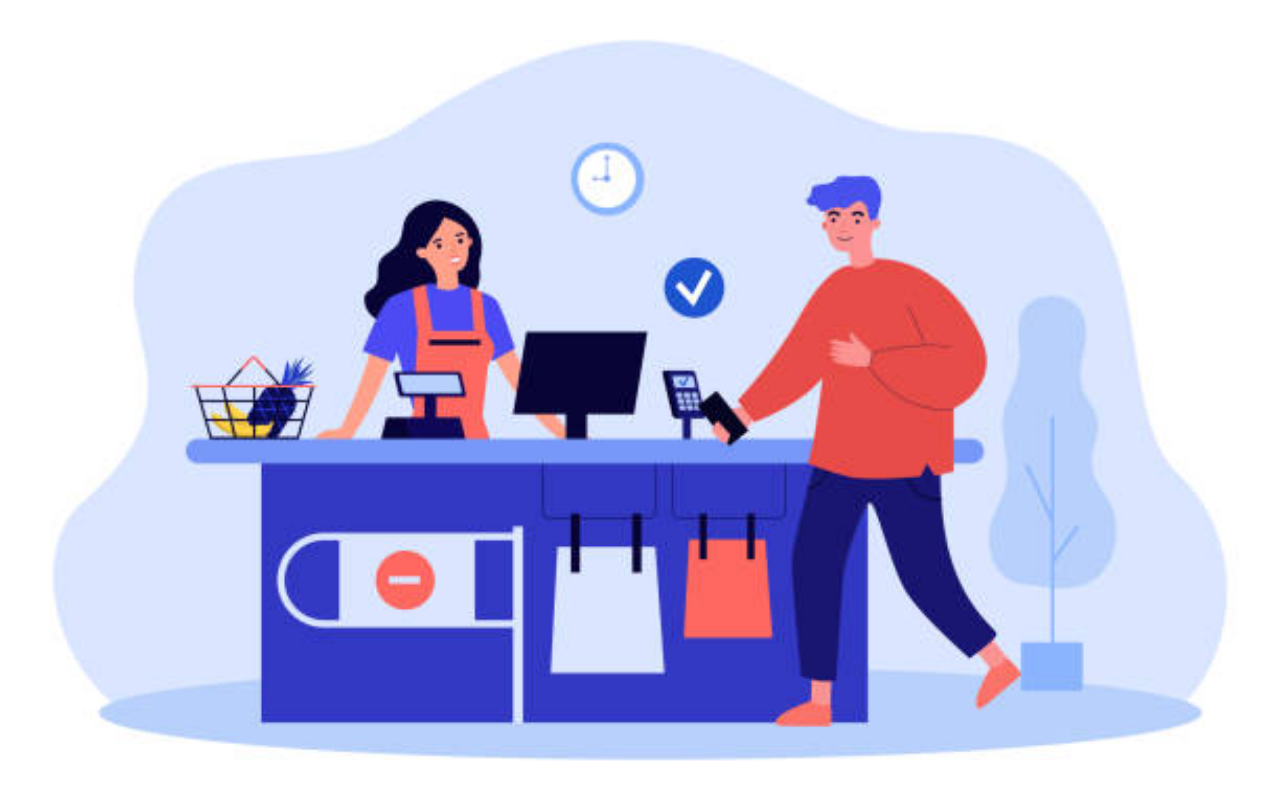
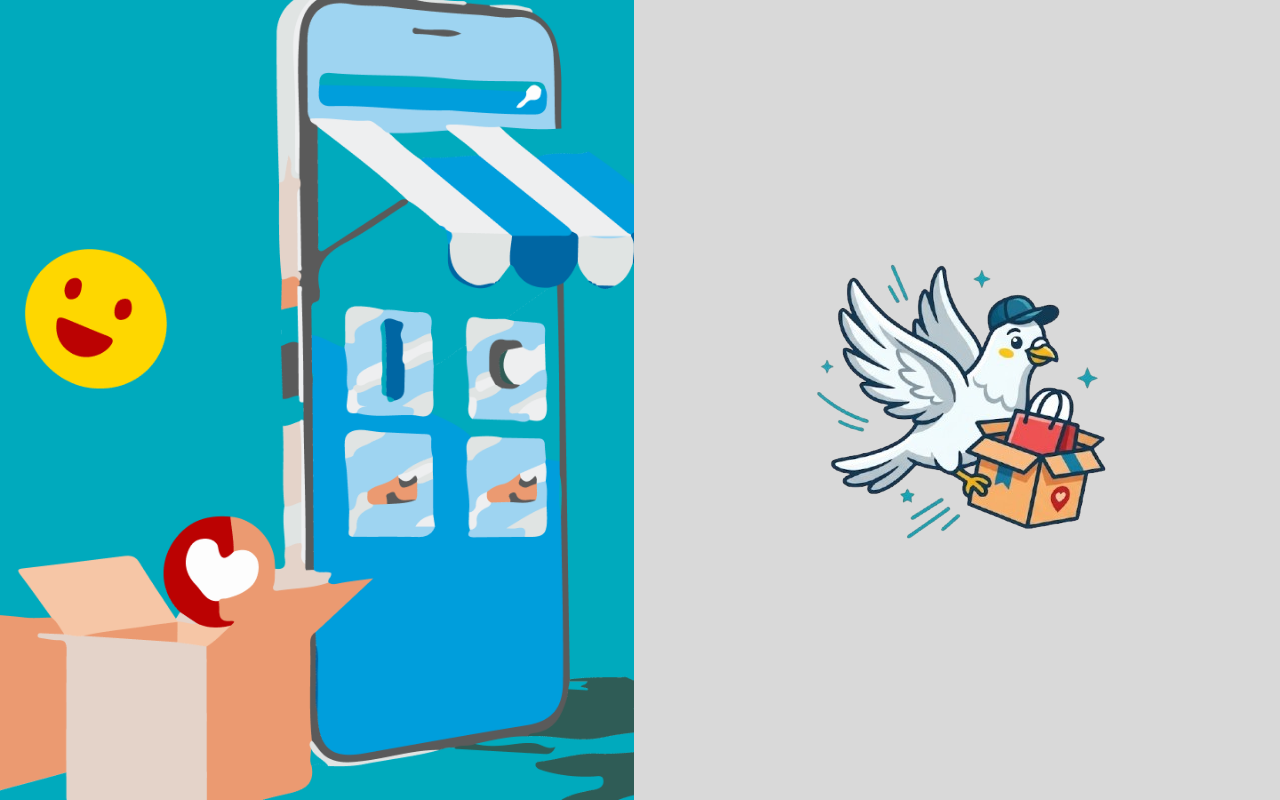
Before and after one commit to Gabriela392/vendas-online-app, a React (Vite) app: page / in a window 1280 px wide. Built offline with nearby package versions, Linux system fonts and the light colour scheme.

Commit message:
feat:create login component

```diff
--- /dev/null
+++ b/src/main.css
@@ -0,0 +1,3 @@
+body {
+  margin: 0;
+}
--- a/src/modules/screens/LoginScreen.tsx
+++ b/src/modules/screens/LoginScreen.tsx
@@ -1,10 +1,22 @@
-import { BackgroundImage } from "../styles/login-screen.styles";
+import {
+  BackgroundImage,
+  ContainerLogin,
+  ContainerLoginScreen,
+  LimitedContainer,
+  LogoImage,
+} from '../styles/loginScreen.styles';
 
 const LoginScreen = () => {
-
-    return (<div>
-        <BackgroundImage src="./background.png"/>
-    </div>)
+  return (
+    <ContainerLoginScreen>
+      <ContainerLogin>
+        <LimitedContainer>
+          <LogoImage src="./logo.png" />
+        </LimitedContainer>
+      </ContainerLogin>
+      <BackgroundImage src="./background.png" />
+    </ContainerLoginScreen>
+  );
 };
 
 export default LoginScreen;
--- a/src/modules/styles/login-screen.styles.ts
+++ /dev/null
@@ -1,10 +0,0 @@
-import styled from "styled-components";
-
-export const BackgroundImage = styled.img`
-position: absolute;
-    left: 0;
-    top: 0;
-    width: 100%;
-    height: 100vh;
-    object-fit: cover;
-`;
--- /dev/null
+++ b/src/modules/styles/loginScreen.styles.ts
@@ -0,0 +1,40 @@
+import styled from "styled-components";
+
+export const ContainerLoginScreen = styled.div`
+  width: 100%;
+  display: flex;
+  justify-content: right;
+`;
+
+export const BackgroundImage = styled.img`
+position: absolute;
+    left: 0;
+    top: 0;
+    width: 100%;
+    height: 100vh;
+    object-fit: cover;
+    z-index: 1;
+`;
+
+export const LogoImage = styled.img`
+`;
+
+export const ContainerLogin= styled.div`
+    display: flex;
+    align-items: center;
+    justify-content: center;
+    background-color: #d9d9d9;
+    width: 100%;
+    height: 100vh;
+    max-width:646px;
+    right: 0;
+    top: 0;
+    z-index: 2;
+`;
+
+export const LimitedContainer = styled.div`
+    width: 100%;
+    max-width: 498px;
+    display: flex;
+    justify-content: center;
+`;
```
Also changed, not shown: src/main.tsx (+10 -7 lines), public/background.png, public/logo.png (added).
